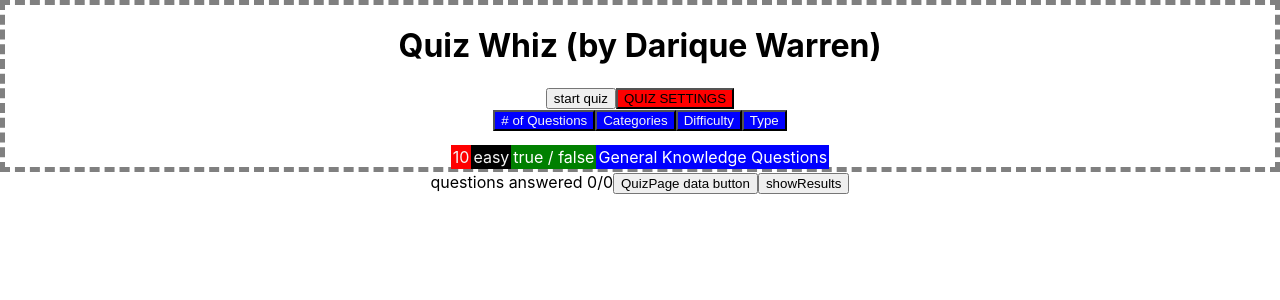
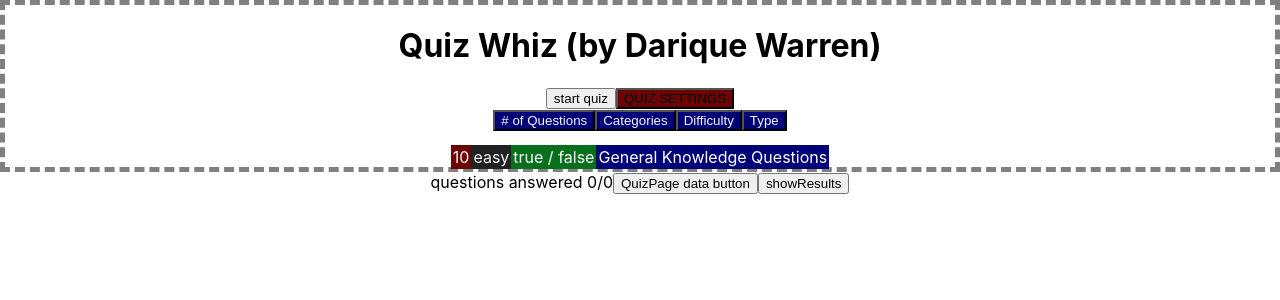
Before and after one commit to dariquewarren/triviaapp, a React (Create React App) app: page / in a window 1280 px wide. Both pictures are taken after a click on the button "QUIZ SETTINGS". Shown: the top 300 px of the page. Built offline with nearby package versions, Linux system fonts and the light colour scheme.

Commit message:
changed color scheme to custom colors

```diff
--- a/src/Components/MainHeader.js
+++ b/src/Components/MainHeader.js
@@ -57,7 +57,7 @@ const handleShow = () => setShow(true);
 
             <button
 
-            style={(showSettings)? {backgroundColor: 'red', color: 'black'} : {backgroundColor: 'blue', color: 'whitesmoke'}}
+            style={(showSettings)? {backgroundColor: '#6e0303', color: 'black'} : {backgroundColor: '#000277', color: 'whitesmoke'}}
 
             onClick={()=>{
                 console.log('show/hide settings')
@@ -94,7 +94,7 @@ const handleShow = () => setShow(true);
             toggleShowDifficulty(false)
             toggleShowType(false)
            }}
-           style={(showAmount)? {backgroundColor: 'red', color: 'black'} : {backgroundColor: 'blue', color: 'whitesmoke'}}
+           style={(showAmount)? {backgroundColor: '#6e0303', color: 'black'} : {backgroundColor: '#000277', color: 'whitesmoke'}}
            > {(showAmount) ? '# of Questions' : '# of Questions'} </button>
 
 
@@ -115,7 +115,7 @@ const handleShow = () => setShow(true);
                })
 
            }}
-           style={(showCategory) ? {backgroundColor: 'red', color: 'black'} : {backgroundColor: 'blue', color:'whitesmoke'} }
+           style={(showCategory) ? {backgroundColor: '#6e0303', color: 'black'} : {backgroundColor: '#000277', color:'whitesmoke'} }
 
            >
            {(showCategory)? 'Categories': 'Categories'}
@@ -128,7 +128,7 @@ const handleShow = () => setShow(true);
             toggleShowCategory(false)
             toggleShowType(false)
             }}
-            style={(showDifficulty)? {backgroundColor: 'red', color: 'black'} : {backgroundColor: 'blue', color: 'whitesmoke'}}
+            style={(showDifficulty)? {backgroundColor: '#6e0303', color: 'black'} : {backgroundColor: '#000277', color: 'whitesmoke'}}
 
            >{(showDifficulty) ? 'Difficulty': 'Difficulty'}</button>
 
@@ -139,7 +139,7 @@ const handleShow = () => setShow(true);
             toggleShowCategory(false)
             toggleShowDifficulty(false)
            }}
-           style={(showType)? {backgroundColor: 'red', color: 'black'} : {backgroundColor: 'blue', color: 'whitesmoke'}}
+           style={(showType)? {backgroundColor: '#6e0303', color: 'black'} : {backgroundColor: '#000277', color: 'whitesmoke'}}
 
            > {(showType) ? 'Type' : 'Type'}</button>
            {
@@ -149,19 +149,19 @@ const handleShow = () => setShow(true);
 
             <Badge  as='button'
             value={5}
-            style={(qAmount && qAmount < 10)? {backgroundColor: 'green', color: 'white'} :{backgroundColor: 'grey', color: 'black'}}
+            style={(qAmount && qAmount < 10)? {backgroundColor: '#07701d', color: 'white'} :{backgroundColor: 'grey', color: 'black'}}
             onClick={(e)=>{
                 setQAmount(e.target.value)
             }}> 5 </Badge>
             <Badge as='button'
             value={10}
-            style={(qAmount == 10)? {backgroundColor: 'green', color: 'white'} :{backgroundColor: 'grey', color: 'black'}}
+            style={(qAmount == 10)? {backgroundColor: '#07701d', color: 'white'} :{backgroundColor: 'grey', color: 'black'}}
             onClick={(e)=>{
                 setQAmount(e.target.value)
             }}> 10 </Badge>
             <Badge  as='button'
             value={15}
-            style={(qAmount > 10 && qAmount < 20)? {backgroundColor: 'green', color: 'white'} :{backgroundColor: 'grey', color: 'black'}}
+            style={(qAmount > 10 && qAmount < 20)? {backgroundColor: '#07701d', color: 'white'} :{backgroundColor: 'grey', color: 'black'}}
             onClick={(e)=>{
                 setQAmount(e.target.value)
             }}> 15 </Badge>
@@ -183,7 +183,7 @@ const handleShow = () => setShow(true);
                 return(
                    <Button
                    key={m.id} value={m.id}
-                   style={(categoryName === m.name)? {backgroundColor: 'green', color: 'white'} :{backgroundColor: 'grey', color: 'black'}}
+                   style={(categoryName === m.name)? {backgroundColor: '#07701d', color: 'white'} :{backgroundColor: 'grey', color: 'black'}}
                    onClick={(e)=>{
                        e.preventDefault()
                        setQCategory(m.id)
@@ -204,26 +204,26 @@ const handleShow = () => setShow(true);
 {
 (showDifficulty)
 ?
-<div style={{border: '3px solid green'}}>
+<div style={{border: '3px solid #07701d'}}>
 
 <div style={{border: '2px solid yellow', width:'50%', height:'50%', marginLeft: 'auto', marginRight: 'auto'}}>
 <Badge  as='button'
 value={'easy'}
-style={(qDifficulty === 'easy')? {backgroundColor: 'green', color: 'white'} :{backgroundColor: 'grey', color: 'black'}}
+style={(qDifficulty === 'easy')? {backgroundColor: '#07701d', color: 'white'} :{backgroundColor: 'grey', color: 'black'}}
 onClick={(e)=>{
 setQDifficulty(e.target.value)
 }}> Easy </Badge>
 
 <Badge as='button'
 value={'medium'}
-style={(qDifficulty === 'medium')? {backgroundColor: 'green', color: 'white'} :{backgroundColor: 'grey', color: 'black'}}
+style={(qDifficulty === 'medium')? {backgroundColor: '#07701d', color: 'white'} :{backgroundColor: 'grey', color: 'black'}}
 
 onClick={(e)=>{
 setQDifficulty(e.target.value)
 }}> Medium </Badge>
 <Badge  as='button'
 value={'hard'}
-style={(qDifficulty === 'hard')? {backgroundColor: 'green', color: 'white'} :{backgroundColor: 'grey', color: 'black'}}
+style={(qDifficulty === 'hard')? {backgroundColor: '#07701d', color: 'white'} :{backgroundColor: 'grey', color: 'black'}}
 onClick={(e)=>{
 setQDifficulty(e.target.value)
 }}> Hard </Badge>
@@ -240,7 +240,7 @@ setQDifficulty(e.target.value)
            <div style={{border: '2px solid red'}}>
            <button
            value={'boolean'}
-           style={(qType === 'boolean')? {backgroundColor: 'green', color: 'white'} :{backgroundColor: 'grey', color: 'black'}}
+           style={(qType === 'boolean')? {backgroundColor: '#07701d', color: 'white'} :{backgroundColor: 'grey', color: 'black'}}
 
            onClick={(e)=>{
                setQType(e.target.value)
@@ -248,7 +248,7 @@ setQDifficulty(e.target.value)
            >True or False</button>
            <button
            value={'multiple'}
-           style={(qType === 'multiple')? {backgroundColor: 'green', color: 'white'} :{backgroundColor: 'grey', color: 'black'}}
+           style={(qType === 'multiple')? {backgroundColor: '#07701d', color: 'white'} :{backgroundColor: 'grey', color: 'black'}}
 
            onClick={(e)=>{
                setQType(e.target.value)
@@ -272,10 +272,10 @@ setQDifficulty(e.target.value)
 
 
              <div>
-             <Badge style={{border: '2px solid red', backgroundColor: 'red', color: 'whitesmoke'}} >{qAmount}</Badge>
-            <Badge style={{border: '2px solid black', backgroundColor: 'black', color: 'whitesmoke'}} >{qDifficulty}</Badge>
-            <Badge style={{border: '2px solid green', backgroundColor: 'green', color: 'white'}} >{(qType === 'boolean')? 'true / false': 'multiple choice' }</Badge>
-            <Badge style={{border: '2px solid blue', backgroundColor: 'blue', color: 'white'}} >{categoryName} Questions</Badge>
+             <Badge style={{border: '2px solid #6e0303', backgroundColor: '#6e0303', color: 'whitesmoke'}} >{qAmount}</Badge>
+            <Badge style={{border: '2px solid #212121', backgroundColor: '#212121', color: 'whitesmoke'}} >{qDifficulty}</Badge>
+            <Badge style={{border: '2px solid #07701d', backgroundColor: '#07701d', color: 'white'}} >{(qType === 'boolean')? 'true / false': 'multiple choice' }</Badge>
+            <Badge style={{border: '2px solid #000277', backgroundColor: '#000277', color: 'white'}} >{categoryName} Questions</Badge>
 
 
              </div>
--- a/src/Components/ResultsCard.js
+++ b/src/Components/ResultsCard.js
@@ -5,7 +5,7 @@ function ResultsCard(props) {
     return (
         <div
         style={
-            {backgroundColor: (props.isGuessCorrect)? 'green': 'red', border: (props.isGuessCorrect)?'4px solid green' :'4px solid red', marginLeft: 'auto', marginRight: 'auto',
+            {backgroundColor: (props.isGuessCorrect)? '#07701d': '#6e0303', border: (props.isGuessCorrect)?'4px solid #07701d' :'4px solid red', marginLeft: 'auto', marginRight: 'auto',
             width:'65%', color: 'whitesmoke'}}
         >
             <Card >
@@ -13,7 +13,7 @@ function ResultsCard(props) {
 
             <Card.Header style={
                 (props.isGuessCorrect) ? { fontSize: '1.5rem', backgroundColor: 'black', color: 'green', marginLeft: 'auto', marginRight: 'auto',
-                width:'65%'} : {fontSize: '1.5rem', backgroundColor: 'black', color: 'red', marginLeft: 'auto', marginRight: 'auto',
+                width:'65%'} : {fontSize: '1.5rem', backgroundColor: 'black', color: '#6e0303', marginLeft: 'auto', marginRight: 'auto',
                 width:'65%'}
             }>
            <Badge pill style={{color:'whitesmoke', paddingLeft: '1px', paddingRight: '1px', paddingBottom: '1px'}}>
@@ -22,8 +22,8 @@ function ResultsCard(props) {
             </Card.Header>
 
             <Card.Header style={
-                (props.isGuessCorrect) ? {fontSize: '1.5rem', backgroundColor: 'black', color: 'green', marginLeft: 'auto', marginRight: 'auto',
-                width:'65%'} : {fontSize: '1.5rem', backgroundColor: 'black', color: 'red', marginLeft: 'auto', marginRight: 'auto',
+                (props.isGuessCorrect) ? {fontSize: '1.5rem', backgroundColor: 'black', color: '#07701d', marginLeft: 'auto', marginRight: 'auto',
+                width:'65%'} : {fontSize: '1.5rem', backgroundColor: 'black', color: '#6e0303', marginLeft: 'auto', marginRight: 'auto',
                 width:'65%'}
             }>
             <Badge pill style={{color:'whitesmoke', paddingLeft: '1px', paddingRight: '1px', paddingBottom: '1px'}}>
```
Also changed, not shown: src/Components/QuestionCard.js (+9 -9 lines).
